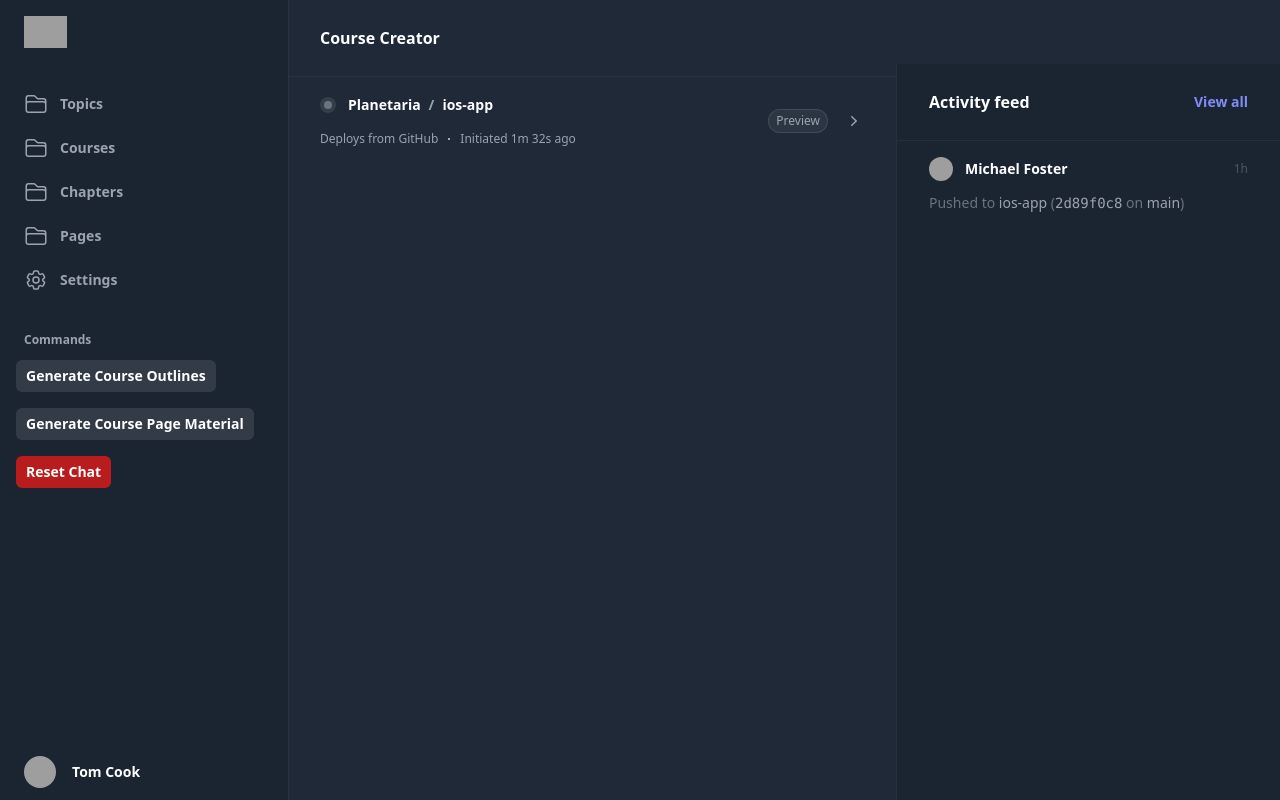
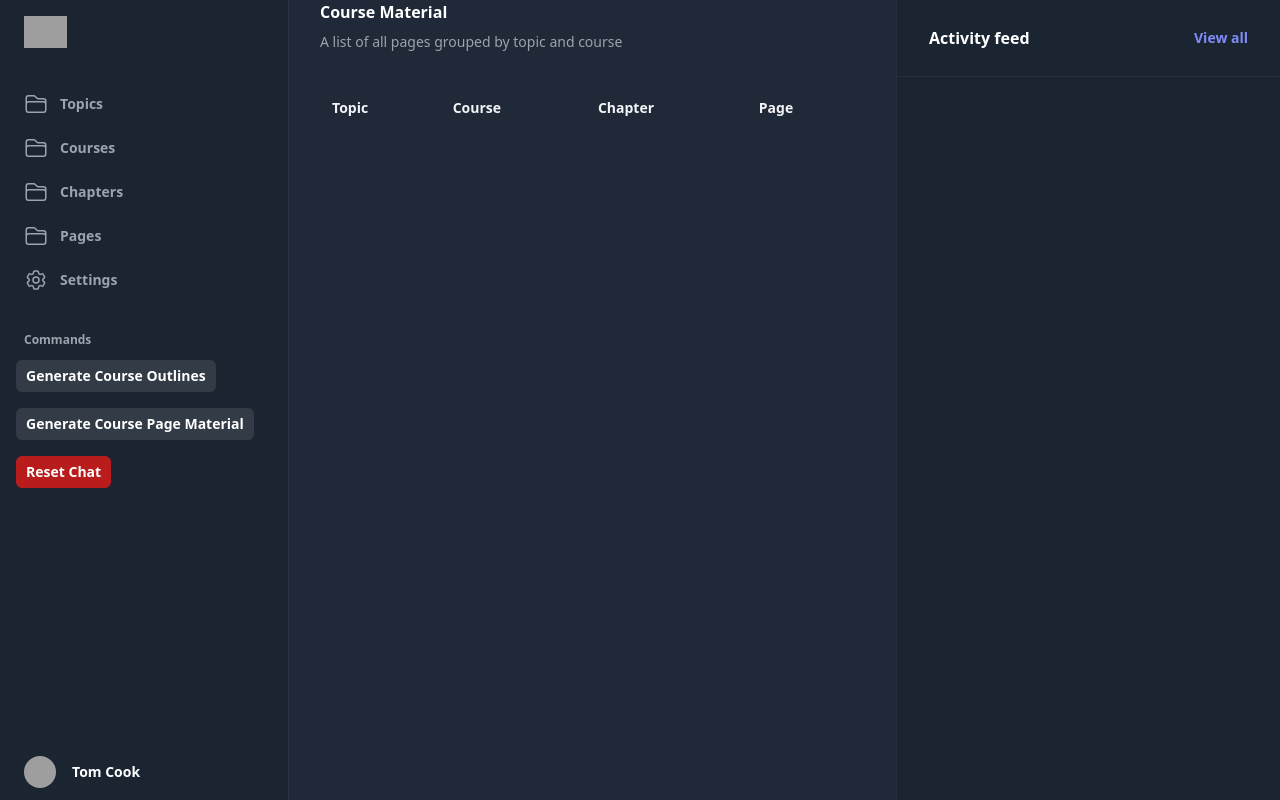
Before and after one commit to AlextheYounga/ai-course-creator, a Flask app: page / in a window 1280 px wide. Run offline with Flask 3, Linux system fonts and the light colour scheme; data that the repository does not hold is empty; some libraries are stand-ins or nearby versions; grey boxes are pictures that could not be loaded.

Commit message:
feat: dashboard working

```diff
--- a/app/app.py
+++ b/app/app.py
@@ -1,10 +1,11 @@
 # flask --app app.app run
 from flask import Flask, jsonify, render_template
 from src.utils.compile_course_material import compile_course_material
+from src.utils.files import read_txt_file
 
 app = Flask(__name__)
 app.config["TEMPLATES_AUTO_RELOAD"] = True
-app.config["TEMPLATES_AUTO_RELOAD"] = True
+
 
 @app.route("/")
 def home():
@@ -13,7 +14,18 @@ def home():
 
 @app.route('/ajax-fetch-content', methods=['POST'])
 def fetch_content():
+    # Compiling all course material content in a single object
     data = compile_course_material()
 
     # Returning a response back to the AJAX call
     return jsonify(data)
+
+
+@app.route('/ajax-fetch-activity', methods=['POST'])
+def fetch_activity():
+    # Reading log file
+    data = open('src/data/chat/logs/chat.log').read().splitlines()
+    data.reverse()
+
+    # Returning a response back to the AJAX call
+    return jsonify(data)
--- /dev/null
+++ b/app/static/index.js
@@ -0,0 +1,49 @@
+function translateToTableRows(data) {
+    const rows = []
+    for (topic of data) {
+        if (!topic?.courses?.length) continue
+
+        for (course of topic.courses) {
+            if (!course?.chapters?.length) continue
+
+            for (chapter of course.chapters) {
+                if (!chapter?.pages?.length) continue
+
+                for (page of chapter.pages) {
+                    rows.push({
+                        group: `Course: ${course.courseName}`,
+                        topic: topic.topic,
+                        course: course.courseName,
+                        chapter: chapter.chapterName,
+                        page: page.pageName,
+                        link: page.path,
+                        generated: page.exists
+                    })
+                }
+            }
+        }
+    }
+    return rows
+}
+
+function logColor(line) {
+    let color = '';
+    if (line.includes('RESPONSE')) {
+        return 'text-green-500'
+    }
+    if (line.includes('SEND')) {
+        return 'text-yellow-500'
+    }
+    return color
+}
+
+function displayLogText(line) {
+    if (line.includes('RESPONSE')) {
+        return 'RESPONSE: ' + line
+    }
+    if (line.includes('SEND')) {
+        return 'SEND: ' + line
+    }
+
+    return line.substring(0, 100)
+}
--- a/app/templates/index.html
+++ b/app/templates/index.html
@@ -10,6 +10,7 @@
 
     <script src="https://cdn.tailwindcss.com"></script>
     <script src="https://ajax.googleapis.com/ajax/libs/jquery/3.5.1/jquery.min.js"></script>
+    <script src="{{ url_for('static', filename='index.js') }}"></script>
     <link rel="shortcut icon" href="{{ url_for('static', filename='favicon.ico') }}">
 </head>
 
@@ -21,61 +22,51 @@
 
         <div class="xl:pl-72">
             <main class="lg:pr-96">
-        <header class="flex items-center justify-between border-b border-white/5 px-4 py-4 sm:px-6 sm:py-6 lg:px-8">
-          <h1 class="text-base font-semibold leading-7 text-white">Course Creator</h1>
-        </header>
-
                 <!-- Course Creator list -->
-        <ul role="list" class="divide-y divide-white/5">
-          <li class="relative flex items-center space-x-4 px-4 py-4 sm:px-6 lg:px-8">
-            <div class="min-w-0 flex-auto">
-              <div class="flex items-center gap-x-3">
-                <div class="flex-none rounded-full p-1 text-gray-500 bg-gray-100/10">
-                  <div class="h-2 w-2 rounded-full bg-current"></div>
-                </div>
-                <h2 class="min-w-0 text-sm font-semibold leading-6 text-white">
-                  <a href="#" class="flex gap-x-2">
-                    <span class="truncate">Planetaria</span>
-                    <span class="text-gray-400">/</span>
-                    <span class="whitespace-nowrap">ios-app</span>
-                    <span class="absolute inset-0"></span>
-                  </a>
-                </h2>
-              </div>
-              <div class="mt-3 flex items-center gap-x-2.5 text-xs leading-5 text-gray-400">
-                <p class="truncate">Deploys from GitHub</p>
-                <svg viewBox="0 0 2 2" class="h-0.5 w-0.5 flex-none fill-gray-300">
-                  <circle cx="1" cy="1" r="1" />
-                </svg>
-                <p class="whitespace-nowrap">Initiated 1m 32s ago</p>
+                <div class="px-4 sm:px-6 lg:px-8">
+                    <div class="sm:flex sm:items-center">
+                        <div class="sm:flex-auto">
+                            <h1 class="text-base font-semibold leading-6 text-white">Course Material</h1>
+                            <p class="mt-2 text-sm text-gray-400">A list of all pages grouped by topic and course</p>
                         </div>
                     </div>
-            <div class="rounded-full flex-none py-1 px-2 text-xs font-medium ring-1 ring-inset text-gray-400 bg-gray-400/10 ring-gray-400/20">Preview</div>
-            <svg class="h-5 w-5 flex-none text-gray-400" viewBox="0 0 20 20" fill="currentColor" aria-hidden="true">
-              <path fill-rule="evenodd" d="M7.21 14.77a.75.75 0 01.02-1.06L11.168 10 7.23 6.29a.75.75 0 111.04-1.08l4.5 4.25a.75.75 0 010 1.08l-4.5 4.25a.75.75 0 01-1.06-.02z" clip-rule="evenodd" />
-            </svg>
-          </li>
-        </ul>
+                    <div class="mt-8 flow-root">
+                        <div class="-mx-4 -my-2 overflow-x-auto sm:-mx-6 lg:-mx-8">
+                            <div class="inline-block min-w-full py-2 align-middle sm:px-6 lg:px-8">
+                                <table id="table-data" class="min-w-full">
+                                    <thead>
+                                        <tr>
+                                            <th scope="col" class="py-3.5 pl-4 pr-3 text-left text-sm font-semibold text-gray-100 sm:pl-3">Topic</th>
+                                            <th scope="col" class="px-3 py-3.5 text-left text-sm font-semibold text-gray-100">Course</th>
+                                            <th scope="col" class="px-3 py-3.5 text-left text-sm font-semibold text-gray-100">Chapter</th>
+                                            <th scope="col" class="px-3 py-3.5 text-left text-sm font-semibold text-gray-100">Page</th>
+                                        </tr>
+                                    </thead>
+                                    <tbody id="table-body">
+                                        <tr id="initial-table-group" class="hidden border-t border-gray-200">
+                                            <th colspan="5" scope="colgroup" class="bg-gray-300 py-2 pl-4 pr-3 text-left text-sm font-semibold text-gray-900 sm:pl-3">Topic Name</th>
+                                        </tr>
+                                        <tr id="initial-table-row" class="hidden border-t border-gray-300">
+                                            <td class="whitespace-nowrap py-4 pl-4 pr-3 text-sm font-medium text-gray-100 sm:pl-3">Topic</td>
+                                            <td class="whitespace-nowrap px-3 py-4 text-sm text-gray-100">Course</td>
+                                            <td class="whitespace-nowrap px-3 py-4 text-sm text-gray-100">Chapter</td>
+                                            <td class="whitespace-nowrap px-3 py-4 text-sm text-gray-100">Page</td>
+                                            <td class="relative whitespace-nowrap py-4 pl-3 pr-4 text-right text-sm font-medium sm:pr-3">
+                                                <a href="#" class="text-indigo-500 hover:text-indigo-700">View</a>
+                                            </td>
+                                        </tr>
+
+                                        <!-- Javascript will load more here... -->
+                                    </tbody>
+                                </table>
+                            </div>
+                        </div>
+                    </div>
+                </div>
+
             </main>
 
-      <!-- Activity feed -->
-      <aside class="bg-black/10 lg:fixed lg:bottom-0 lg:right-0 lg:top-16 lg:w-96 lg:overflow-y-auto lg:border-l lg:border-white/5">
-        <header class="flex items-center justify-between border-b border-white/5 px-4 py-4 sm:px-6 sm:py-6 lg:px-8">
-          <h2 class="text-base font-semibold leading-7 text-white">Activity feed</h2>
-          <a href="#" class="text-sm font-semibold leading-6 text-indigo-400">View all</a>
-        </header>
-        <ul role="list" class="divide-y divide-white/5">
-          <li class="px-4 py-4 sm:px-6 lg:px-8">
-            <div class="flex items-center gap-x-3">
-              <img src="https://images.unsplash.com/photo-1519244703995-f4e0f30006d5?ixlib=rb-1.2.1&ixid=eyJhcHBfaWQiOjEyMDd9&auto=format&fit=facearea&facepad=2&w=256&h=256&q=80" alt="" class="h-6 w-6 flex-none rounded-full bg-gray-800">
-              <h3 class="flex-auto truncate text-sm font-semibold leading-6 text-white">Michael Foster</h3>
-              <time datetime="2023-01-23T11:00" class="flex-none text-xs text-gray-600">1h</time>
-            </div>
-            <p class="mt-3 truncate text-sm text-gray-500">Pushed to <span class="text-gray-400">ios-app</span> (<span class="font-mono text-gray-400">2d89f0c8</span> on <span class="text-gray-400">main</span>)</p>
-          </li>
-
-        </ul>
-      </aside>
+            {% include 'partials/feed.html' %}
         </div>
     </div>
 
@@ -83,15 +74,61 @@
 
 <script>
 
-  function pingServer() {
+    function displayTableData(data) {
+        const rows = translateToTableRows(data)
+
+        const tableBody = $('#table-body')
+        const tableGroup = $('#initial-table-group')
+        const tableRow = $('#initial-table-row')
+
+        let currentGroup = null
+        for (const row of rows) {
+            if (row.group !== currentGroup) {
+                const newGroup = tableGroup.clone()
+                newGroup.removeClass('hidden')
+                newGroup.find('th').text(row.group)
+                tableBody.append(newGroup)
+
+                currentGroup = row.group
+            }
+
+            const newRow = tableRow.clone()
+            newRow.removeClass('hidden')
+            newRow.find('td').eq(0).text(row.topic)
+            newRow.find('td').eq(1).text(row.course)
+            newRow.find('td').eq(2).text(row.chapter)
+            newRow.find('td').eq(3).text(row.page)
+            newRow.find('td').eq(4).find('a').attr('href', row.link)
+            tableBody.append(newRow)
+        }
+    }
+
+    function displayActivity(data) {
+        const logList = $('#log-list')
+        const logLine = $('#initial-log-line')
+
+        for (line of data) {
+            const lineColor = logColor(line)
+            const displayText = displayLogText(line)
+            const newLine = logLine.clone()
+
+            newLine.removeClass('hidden')
+            newLine.addClass(lineColor)
+            newLine.text(displayText)
+
+            logList.append(newLine)
+        }
+    }
+
+    function ajaxFetch(url, callback) {
         try {
             $.ajax({
-              url: '/ajax-fetch-content',  // the endpoint on your Flask app
+                url: url,  // the endpoint on your Flask app
                 type: 'POST',  // http method
                 contentType: 'application/json',  // type of data being sent
-              data: JSON.stringify({ key: 'value' }),  // the data to send, change 'key' and 'value' to what you need
                 success: function (response) {  // A function to be called if the request succeeds
-                  console.log(response);
+                    console.log("Success: ", url);
+                    callback(response)
                 },
                 error: function (xhr) {
                     // Handle error
@@ -104,8 +141,19 @@
         }
     }
 
+    function fetchContent() {
+        return ajaxFetch('/ajax-fetch-content', displayTableData)
+    }
+
+    function fetchActivity() {
+        return ajaxFetch('/ajax-fetch-activity', displayActivity)
+    }
+
     $(document).ready(function () {
-      // setInterval(pingServer, 5000);
+        fetchContent();
+        fetchActivity()
+        // return fetchContent();
+        // setInterval(fetchContent, 1000);
     });
 </script>
 
--- /dev/null
+++ b/app/templates/partials/feed.html
@@ -0,0 +1,12 @@
+<!-- Activity feed -->
+<aside class="bg-black/10 lg:fixed lg:bottom-0 lg:right-0 lg:top-0 lg:w-96 lg:overflow-y-auto lg:border-l lg:border-white/5">
+    <header class="flex items-center justify-between border-b border-white/5 px-4 py-4 sm:px-6 sm:py-6 lg:px-8">
+        <h2 class="text-base font-semibold leading-7 text-white">Activity feed</h2>
+        <a href="#" class="text-sm font-semibold leading-6 text-indigo-400">View all</a>
+    </header>
+    <ul role="list" class="divide-y divide-white/5">
+        <li id="log-list" class="px-4 py-4 sm:px-6 lg:px-8">
+            <p id="initial-log-line" class="hidden mt-3 truncate text-sm text-gray-500">Initial Log Line</p>
+        </li>
+    </ul>
+</aside>
```
Also changed, not shown: app/templates/partials/sidebar.html (indentation only), 1 other file. Lines whose indentation alone changed are shown as unchanged.
